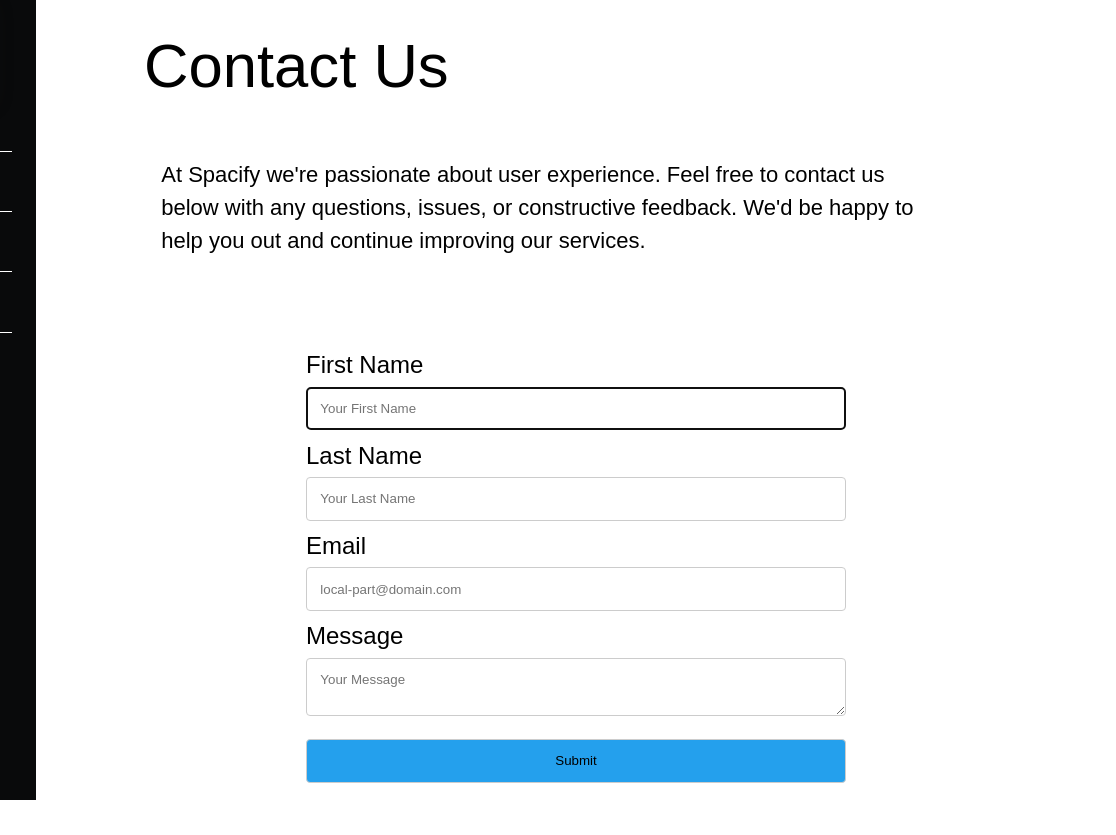
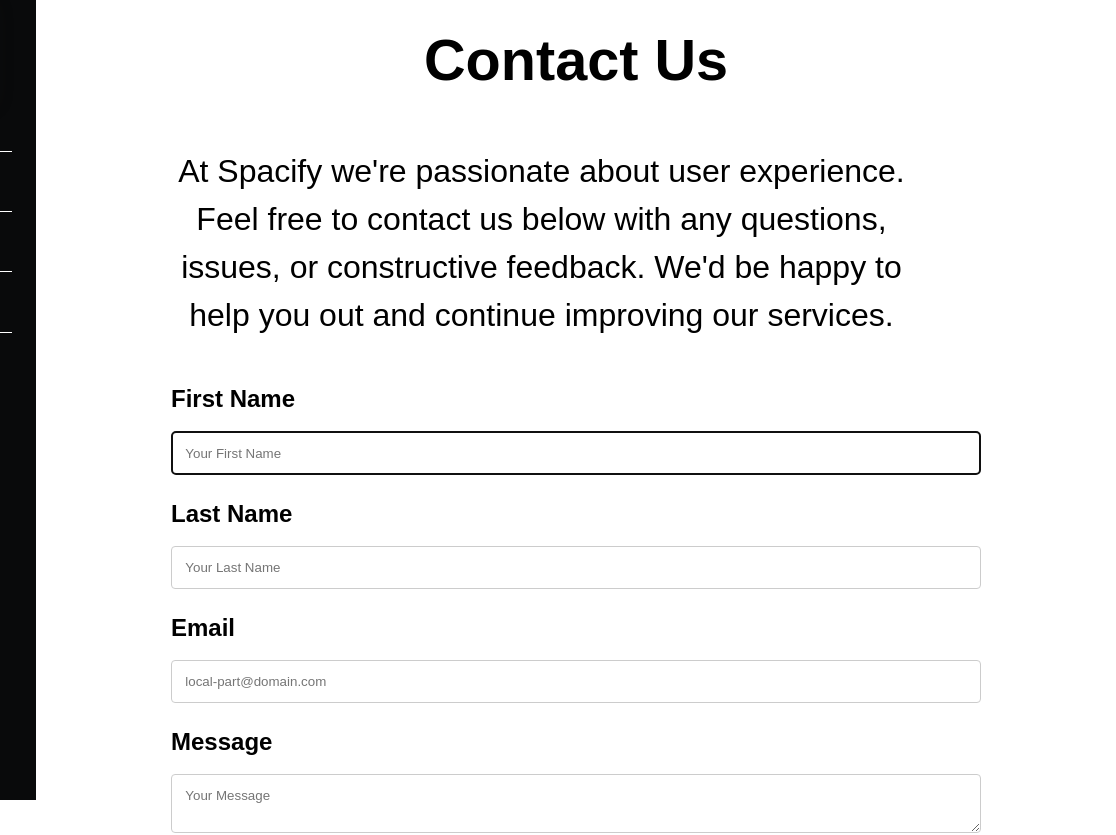
Before and after one commit to Co-working-git/Coworking, a plain HTML site: page website/support.html in a window 1280 px wide. Shown: the top 835 px of the page, 164-1280 px from the left. Drawn offline with Linux system fonts and the light colour scheme.

Commit message:
edit support.css

```diff
--- a/website/css/support.css
+++ b/website/css/support.css
@@ -1,7 +1,6 @@
 .textSupport {
-	text-align: left;
+	text-align: center;
 	padding: 2em 10% 0;
-	font-size: 1.1em;
 }
 .suportContent {
 	display: flex;
@@ -11,7 +10,8 @@
 }
 .textSupport h2{
     padding-bottom: 1em;
-    font-size: 3.5em;
+    font-size: 4.5vw;
+	font-weight: bold;
 }
 .supportForm{
 	display: flex;
@@ -19,8 +19,8 @@
 	align-items: center;
 }
 form{
-	margin: 4em auto;
-	width: 50%;
+	margin: 3rem auto;
+	width: 75%;
 	display: flex;
 	flex-direction: column;
 	align-content: center;
@@ -30,20 +30,32 @@
 	display: flex;
 	width: 100%;
 }
+label{
+	font-weight: bold;
+}
 input, textarea{
   padding: 1em;
-  margin: .7em 0 1em;
+  margin: 1.5em 0 2em;
   border: 1px solid #ccc;
   border-radius: 4px;
   box-sizing: border-box;
 }
 input[type=submit]{
+	display: block;
 	background-color: #24a0ed;
+	color: white;
+	font-family: 'Orator Std', serif;
+	font-size: 70%;
+	margin-top: -1rem;
 }
 input[type=submit]:hover{
-	background-color: #008080;
+	background-color: #027ecb;
+	cursor: pointer;
+}
+.mySubmit{
+	text-align: center;
 }
 p{
 	margin: 0 10% 0 2%;
-	font-size: 125%;
+	font-size: 2.5vw;
 }
```
